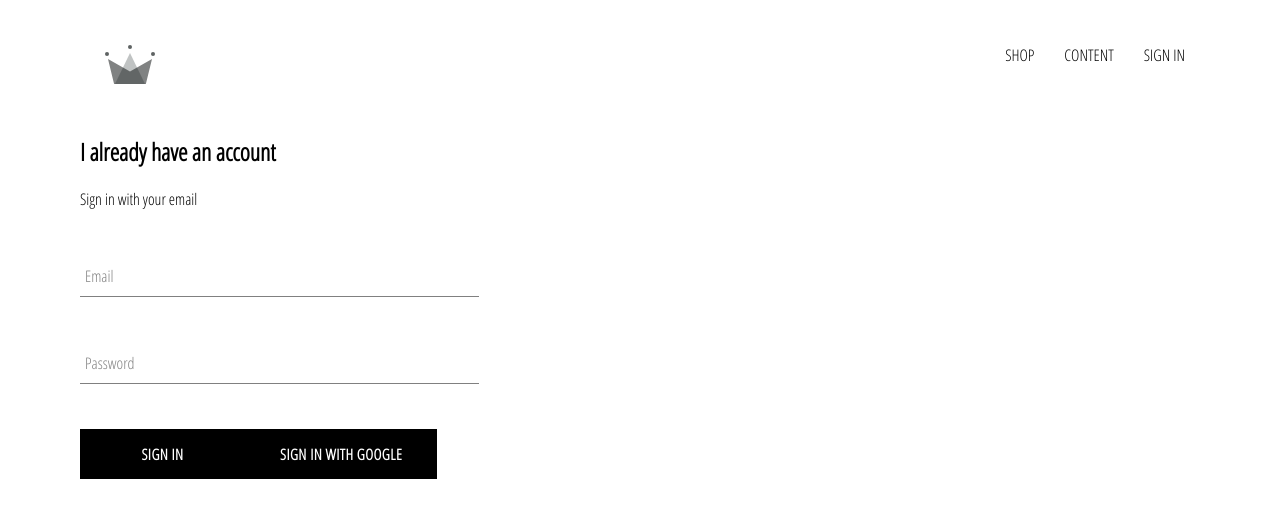
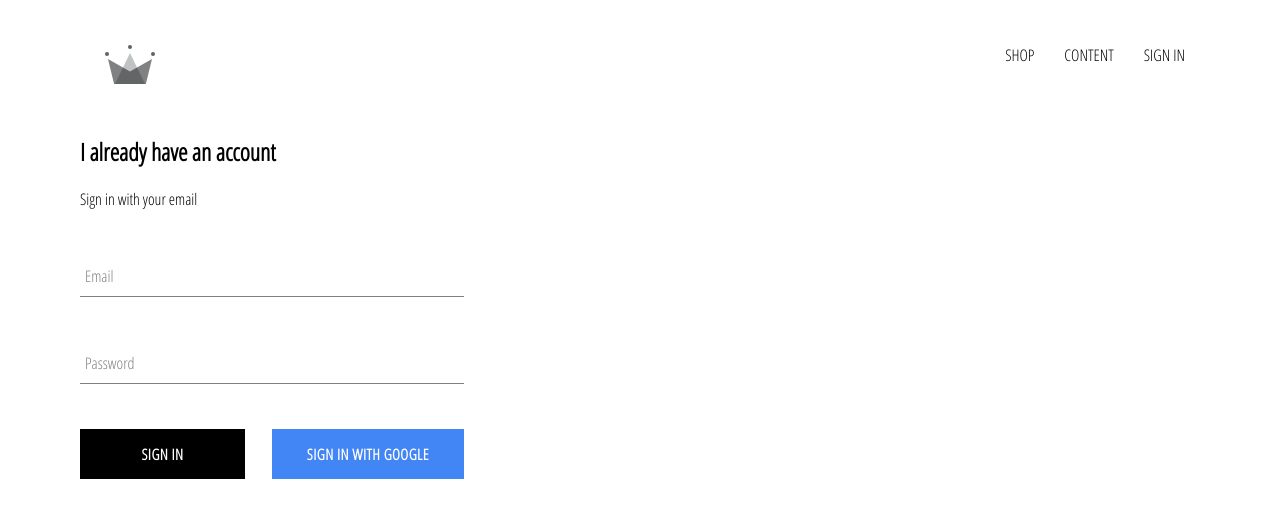
Before and after one commit to ryanbartolay/crwn-clothing, a React (Create React App) app: page /signin in a window 1280 px wide. Shown: the top 518 px of the page. Built offline with nearby package versions, Linux system fonts and the light colour scheme; no server answers.

Commit message:
fix signin buttons

```diff
--- a/src/App.css
+++ b/src/App.css
@@ -2,8 +2,10 @@
     font-family: "OpenSansCondensed-Light", cursive;
     padding: 20px 80px;
 }
-
 a {
     text-decoration: none;
     color: black;
 }
+* {
+    box-sizing: border-box;
+}
--- a/src/App.js
+++ b/src/App.js
@@ -11,12 +11,12 @@
   constructor() {
     super();
     this.state = {
-      currentUser: null
+      currentUser: null,
     };
   }
   unsubscribeFromAuth = null;
   componentDidMount() {
-    this.unsubscribeFromAuth = auth.onAuthStateChanged(user => {
+    this.unsubscribeFromAuth = auth.onAuthStateChanged((user) => {
       this.setState({ currentUser: user });
     });
   }
@@ -26,7 +26,7 @@
   render() {
     return (
       <div>
-        <Header />
+        <Header currentUser={this.state.currentUser} />
         <Switch>
           <Route exact path="/" component={HomePage} />
           <Route exact path="/shop" component={ShopPage} />
--- a/src/components/custom-buttom/custom-buttom.components.jsx
+++ b/src/components/custom-buttom/custom-buttom.components.jsx
@@ -2,8 +2,11 @@
 
 import "./custom-buttom.styles.scss";
 
-const CustomButton = ({ children, ...otherProps }) => (
-  <button className="custom-button" {...otherProps}>
+const CustomButton = ({ children, isGoogleSignIn, ...otherProps }) => (
+  <button
+    className={`${isGoogleSignIn ? "google-sign-in" : ""} custom-button`}
+    {...otherProps}
+  >
     {children}
   </button>
 );
--- a/src/components/custom-buttom/custom-buttom.styles.scss
+++ b/src/components/custom-buttom/custom-buttom.styles.scss
@@ -19,4 +19,13 @@
     color: black;
     border: 1px solid black;
   }
+  &.google-sign-in {
+    background-color: #4285f4;
+    color: white;
+    &:hover {
+      background-color: #357ae8;
+      border: none;
+    }
+  }
+
 }
--- a/src/components/header/header.component.jsx
+++ b/src/components/header/header.component.jsx
@@ -2,8 +2,9 @@
 import { Link } from "react-router-dom";
 import { ReactComponent as Logo } from "../../assets/crown.svg";
 import "./header.styles.scss";
+import { auth } from "../../firebase/firebase.utils";
 
-const Header = () => (
+const Header = ({ currentUser }) => (
   <div className="header">
     <Link className="logo-container" to="/">
       <Logo className="logo" />
@@ -16,9 +17,15 @@
       <Link className="option" to="/content">
         CONTENT
       </Link>
-      <Link className="option" to="/signin">
-        SIGN IN
-      </Link>
+      {currentUser ? (
+        <div className="option" onClick={() => auth.signOut()}>
+          SIGN OUT
+        </div>
+      ) : (
+        <Link className="option" to="/signin">
+          SIGN IN
+        </Link>
+      )}
     </div>
   </div>
 );
--- a/src/components/header/header.styles.scss
+++ b/src/components/header/header.styles.scss
@@ -20,6 +20,7 @@
 
     .option {
       padding: 10px 15px;
+      cursor: pointer;
     }
   }
 }
--- a/src/components/signin/signin.component.jsx
+++ b/src/components/signin/signin.component.jsx
@@ -10,16 +10,16 @@
 
     this.state = {
       email: "",
-      password: ""
+      password: "",
     };
   }
 
-  handleSubmit = event => {
+  handleSubmit = (event) => {
     event.preventDefault();
     this.setState({ email: "", password: "" });
   };
 
-  handleChange = event => {
+  handleChange = (event) => {
     const { value, name } = event;
     this.setState({ [name]: value });
   };
@@ -47,10 +47,12 @@
             value={this.state.password}
             label="Password"
           />
-          <CustomButton type="submit">Sign In</CustomButton>
-          <CustomButton onClick={signInWithGoogle}>
-            Sign In with Google
-          </CustomButton>
+          <div className="buttons">
+            <CustomButton type="submit">Sign In</CustomButton>
+            <CustomButton onClick={signInWithGoogle} isGoogleSignIn>
+              Sign In with Google
+            </CustomButton>
+          </div>
         </form>
       </div>
     );
--- a/src/components/signin/signin.styles.scss
+++ b/src/components/signin/signin.styles.scss
@@ -6,4 +6,8 @@
     .title {
         margin: 10px 0;
     }
+    .buttons {
+        display: flex;
+        justify-content: space-between;
+    }
 }
```
